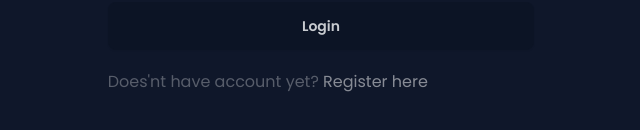
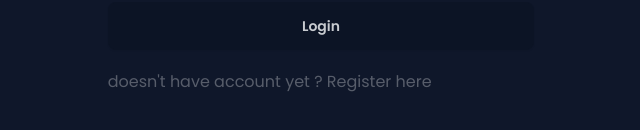
Before and after one commit to stywnjar/post-app, a Next.js app: page /login in a window 1280 px wide. Shown: the part 448-578 px from the top of the page, without its empty margins (319-959 px from the left). Built offline with nearby package versions, Linux system fonts and the light colour scheme.

Commit message:
feat: create auth components

```diff
--- a/src/app/(auth)/login/page.tsx
+++ b/src/app/(auth)/login/page.tsx
@@ -1,5 +1,5 @@
+import { AuthFooter, AuthHeader, LoginForm } from "@/components/auth";
 import { Metadata } from "next";
-import Link from "next/link";
 
 export const metadata: Metadata = {
   title: "Login",
@@ -7,47 +7,12 @@ export const metadata: Metadata = {
 export default function LoginPage() {
   return (
     <main className=" w-11/12 md:w-8/12 lg:w-4/12">
-      <section>
-
-        <h1 className="font-bold text-3xl ">Login</h1>
-        <p className="text-white/65">Lorem ipsum dolor sit amet.</p>
-      </section>
-      <form className="py-5">
-        <fieldset className="flex flex-col gap-2">
-
-          <label className="input input-bordered flex items-center gap-2">
-            <svg
-              xmlns="http://www.w3.org/2000/svg"
-              viewBox="0 0 16 16"
-              fill="currentColor"
-              className="h-4 w-4 opacity-70"
-            >
-              <path d="M2.5 3A1.5 1.5 0 0 0 1 4.5v.793c.026.009.051.02.076.032L7.674 8.51c.206.1.446.1.652 0l6.598-3.185A.755.755 0 0 1 15 5.293V4.5A1.5 1.5 0 0 0 13.5 3h-11Z" />
-              <path d="M15 6.954 8.978 9.86a2.25 2.25 0 0 1-1.956 0L1 6.954V11.5A1.5 1.5 0 0 0 2.5 13h11a1.5 1.5 0 0 0 1.5-1.5V6.954Z" />
-            </svg>
-            <input type="text" className="grow w-full" placeholder="Email" />
-          </label>
-          <label className="input input-bordered flex items-center gap-2">
-            <svg
-              xmlns="http://www.w3.org/2000/svg"
-              viewBox="0 0 16 16"
-              fill="currentColor"
-              className="h-4 w-4 opacity-70"
-            >
-              <path
-                fillRule="evenodd"
-                d="M14 6a4 4 0 0 1-4.899 3.899l-1.955 1.955a.5.5 0 0 1-.353.146H5v1.5a.5.5 0 0 1-.5.5h-2a.5.5 0 0 1-.5-.5v-2.293a.5.5 0 0 1 .146-.353l3.955-3.955A4 4 0 1 1 14 6Zm-4-2a.75.75 0 0 0 0 1.5.5.5 0 0 1 .5.5.75.75 0 0 0 1.5 0 2 2 0 0 0-2-2Z"
-                clipRule="evenodd"
-              />
-            </svg>
-            <input type="password" className="grow w-full" placeholder="*********" />
-          </label>
-          <button className="btn btn-md">Login</button>
-        </fieldset>
-      </form>
-      <section>
-        <p className="text-white/30">Does'nt have account yet? <Link href={"/register"} className="text-white/50 hover:text-white/80">Register here</Link></p>
-      </section>
+      <AuthHeader title="Login" description="Lorem ipsum dolor sit amet." />
+      <LoginForm />
+      <AuthFooter
+        description="doesn't have account yet ? Register here"
+        href="/register"
+      />
     </main>
   );
 }
--- /dev/null
+++ b/src/components/auth/footer.tsx
@@ -0,0 +1,15 @@
+import Link from "next/link";
+
+interface AuthFooterProps {
+  href: string;
+  description: string;
+}
+export function AuthFooter({ href, description }: AuthFooterProps) {
+  return (
+    <section>
+      <Link href={href} className="text-white/30 hover:text-white/80">
+        {description}
+      </Link>
+    </section>
+  );
+}
--- /dev/null
+++ b/src/components/auth/header.tsx
@@ -0,0 +1,12 @@
+interface HeaderProps {
+  title: string;
+  description: string;
+}
+export function AuthHeader({ title, description }: HeaderProps) {
+  return (
+    <section>
+      <h1 className="font-bold text-3xl ">{title}</h1>
+      <p className="text-white/65">{description}</p>
+    </section>
+  );
+}
--- /dev/null
+++ b/src/components/auth/index.ts
@@ -0,0 +1,3 @@
+export { AuthHeader } from "./header";
+export { AuthFooter } from "./footer";
+export { LoginForm } from "./login-form";
--- /dev/null
+++ b/src/components/auth/login-form.tsx
@@ -0,0 +1,40 @@
+export function LoginForm() {
+  return (
+    <form className="py-5">
+      <fieldset className="flex flex-col gap-2">
+        <label className="input input-bordered flex items-center gap-2">
+          <svg
+            xmlns="http://www.w3.org/2000/svg"
+            viewBox="0 0 16 16"
+            fill="currentColor"
+            className="h-4 w-4 opacity-70"
+          >
+            <path d="M2.5 3A1.5 1.5 0 0 0 1 4.5v.793c.026.009.051.02.076.032L7.674 8.51c.206.1.446.1.652 0l6.598-3.185A.755.755 0 0 1 15 5.293V4.5A1.5 1.5 0 0 0 13.5 3h-11Z" />
+            <path d="M15 6.954 8.978 9.86a2.25 2.25 0 0 1-1.956 0L1 6.954V11.5A1.5 1.5 0 0 0 2.5 13h11a1.5 1.5 0 0 0 1.5-1.5V6.954Z" />
+          </svg>
+          <input type="text" className="grow w-full" placeholder="Email" />
+        </label>
+        <label className="input input-bordered flex items-center gap-2">
+          <svg
+            xmlns="http://www.w3.org/2000/svg"
+            viewBox="0 0 16 16"
+            fill="currentColor"
+            className="h-4 w-4 opacity-70"
+          >
+            <path
+              fillRule="evenodd"
+              d="M14 6a4 4 0 0 1-4.899 3.899l-1.955 1.955a.5.5 0 0 1-.353.146H5v1.5a.5.5 0 0 1-.5.5h-2a.5.5 0 0 1-.5-.5v-2.293a.5.5 0 0 1 .146-.353l3.955-3.955A4 4 0 1 1 14 6Zm-4-2a.75.75 0 0 0 0 1.5.5.5 0 0 1 .5.5.75.75 0 0 0 1.5 0 2 2 0 0 0-2-2Z"
+              clipRule="evenodd"
+            />
+          </svg>
+          <input
+            type="password"
+            className="grow w-full"
+            placeholder="*********"
+          />
+        </label>
+        <button className="btn btn-md">Login</button>
+      </fieldset>
+    </form>
+  );
+}
```
